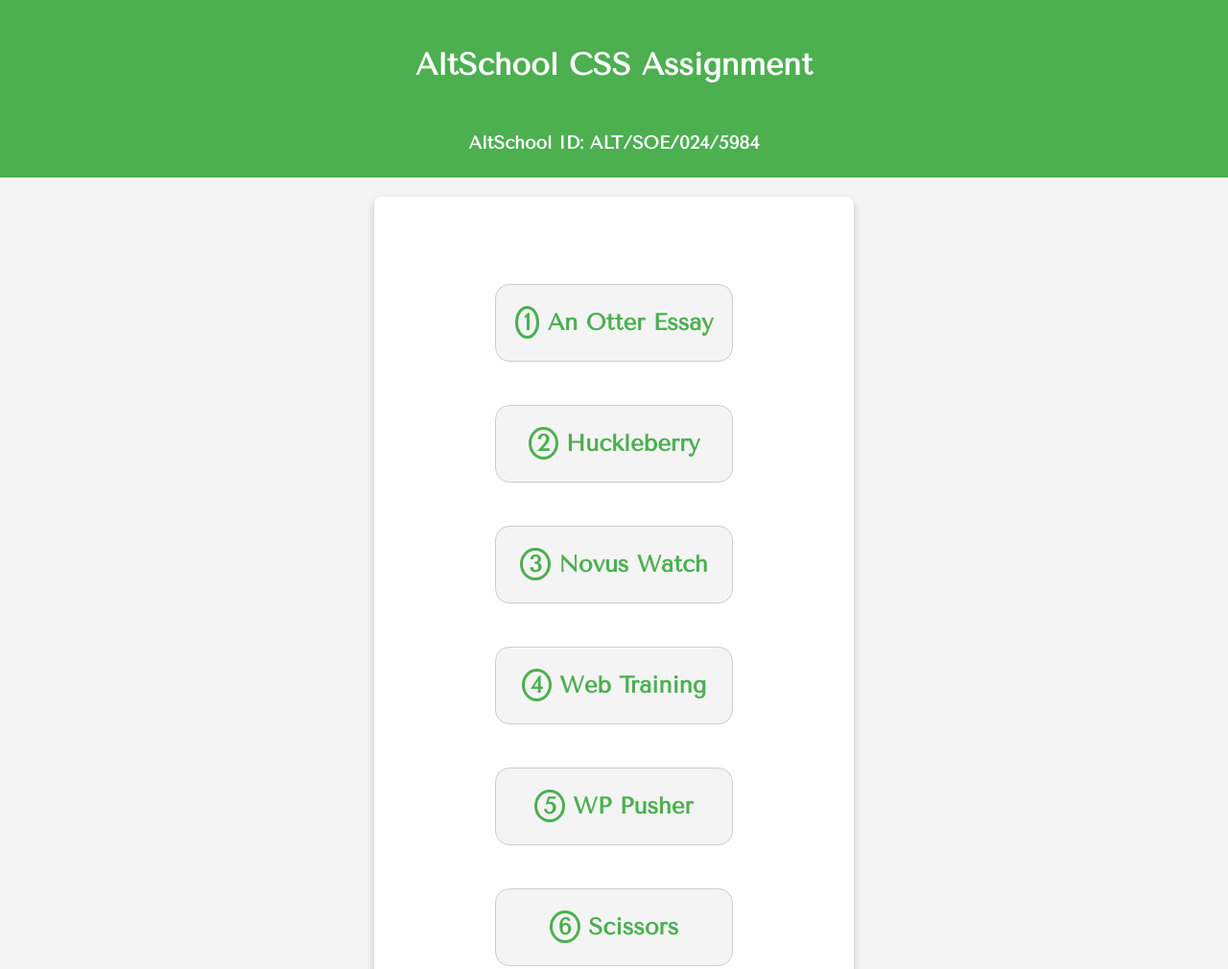
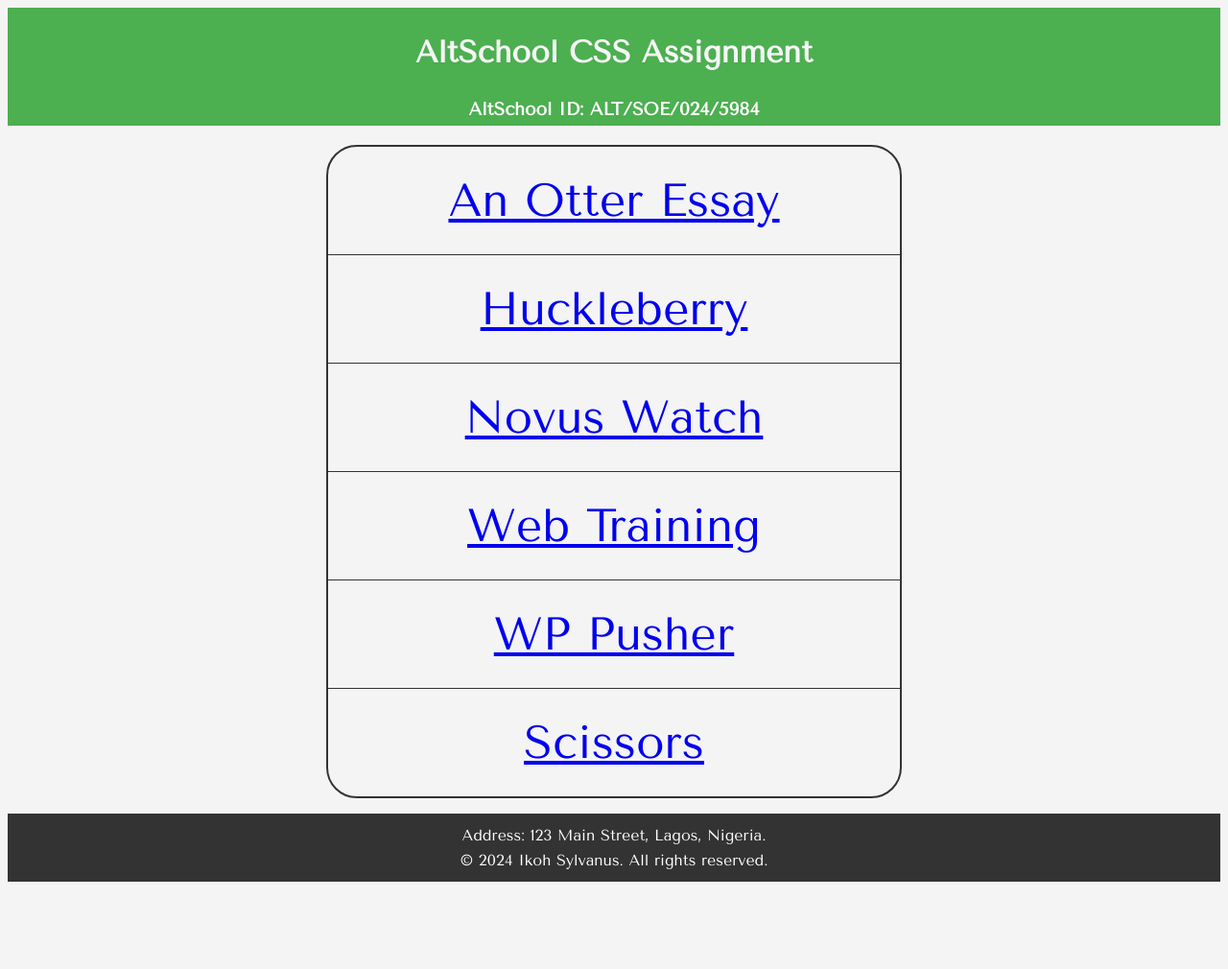
Before and after one commit to 007gregious/AltSchool-CSS-Assignment, a plain HTML site: page index.html in a window 1280 px wide. Shown: the top 1010 px of the page at 96% size. After the commit the page ends 927 px from the top, so only its background shows below. Drawn offline with nearby package versions, Linux system fonts and the light colour scheme.

Commit message:
redesigned the webpage

```diff
--- a/index.html
+++ b/index.html
@@ -20,44 +20,38 @@
     </header>
 
     <!-- main content -->
-    <main class="card">
+    <main>
 
-      <div class="container">
+      <div>
+        <div style="height: 20px;"></div>
         <!--Nav element-->
         <nav>
           <ul>
+            <!-- <h2>CSS ASSIGNMENT</h2> -->
             <li>
-              <h2 class="box">
-                <span>1</span> <a href="assignment-1\otter.html"> An Otter Essay</a>
-              </h2>
-            </a>
+              <a href="assignment-1\otter.html"> An Otter Essay</a>
             </li>
+
             <li>
-              <h2 class="box">
-                <span>2</span> <a href="assignment-2\huckleberry.html"> Huckleberry</a>
-              </h2>
-              </a>
+                <a href="assignment-2\huckleberry.html"> Huckleberry</a>
               </li>
+
             <li>
-              <h2 class="box"><span>3</span> <a href="assignment-3\novusWatch.html"> Novus Watch</a>
-              </h2>
-            </a>
+             <a href="assignment-3\novusWatch.html"> Novus Watch</a>
             </li>
+
             <li>
-              <h2 class="box"><span>4</span> <a href="assignment-4\webTraining.html"> Web Training</a>
-              </h2>
-            </a>
+              <a href="assignment-4\webTraining.html"> Web Training</a>
             </li>
+
             <li>
-              <h2 class="box"><span>5</span> <a href="assignment-5\wpPusher.html"> WP Pusher</a>
-              </h2>
-            </a>
+              <a href="assignment-5\wpPusher.html"> WP Pusher</a>
             </li>
+
             <li>
-              <h2 class="box"><span>6</span> <a href="assignment-6/scissors.html"> Scissors</a>
-              </h2>
-            </a>
+              <a href="assignment-6/scissors.html"> Scissors</a>
             </li>
+
           </ul>
         </nav>
   </div>
--- a/styles.css
+++ b/styles.css
@@ -6,12 +6,15 @@
 
 /* Reset some default styles */
 * {
+  margin: 0;
+  padding: 0;
   box-sizing: border-box;
 }
 
 body {
-  margin: 0;
+  margin: 0.5rem;
   font-family: "Tenor Sans", serif;
+  text-align: center;
   line-height: 1.6;
   background-color: #f4f4f4;
 }
@@ -29,39 +32,63 @@ h1 {
   text-align: center;
   padding: 20px 20px;
   background-color: #4caf50;
-  color: white;
-}
-
-/* Card styles */
-.card {
-  background: white;
-  border-radius: 8px;
-  box-shadow: 0 4px 8px rgba(0, 0, 0, 0.2);
-  margin: 20px auto;
-  padding: 20px;
-  max-width: 500px;
+  color: whitesmoke;
 }
 
 /* Style the navigation menu */
 nav {
-  margin: 0;
+  border: 2px solid #333;
+  border-radius: 2rem;
+  margin: 0 auto 1rem;
+  max-width: 600px;
+  font-size: 3rem;
+  line-height: 7rem;
 }
 
-/* Style the unordered list */
-nav ul {
-  list-style: none;
-  padding: 0;
-  text-align: center;
+/* h2 {
+  padding: 1rem;
+  background: gold;
+  border-radius: 2rem 2rem 0 0;
+} */
+
+ul {
+  list-style-type: none;
 }
 
-/* Style the list items */
-nav ul li {
-  display: inline;
-  margin: 0 15px;
+li{
+  border-top: 1px solid #333;
+}
+
+li:first-child {
+  border-top: none;
+}
+
+li:first-child a {
+  border-radius: 1.5rem 1.5rem 0 0;
+}
+
+li a {
+  display: block;
+}
+
+li a:visited {
+  text-decoration: none;
+  color: #333;
+}
+
+li a:hover,
+li a:focus {
+  background: #A5D6A7;
+  color: whitesmoke;
+  cursor: pointer;
+}
+
+li:last-child a {
+  border-radius: 0 0 1.5rem 1.5rem;
 }
 
 /* Style the links */
-nav ul li a {
+/* nav ul li a {
   color: #4caf50;
   text-decoration: none;
   font-weight: bold;
@@ -70,19 +97,20 @@ nav ul li a {
 nav ul li a:hover {
   text-decoration: underline;
 }
-
-.container {
+ */
+/* .container {
   display: flex;
   justify-content: space-around;
   align-items: baseline;
   padding: 20px;
   box-sizing: border-box;
 }
-
+ */
+ /*
 .box {
   flex: 1;
   margin: 10px;
-  padding: 20px;
+  padding: 10px;
   background-color: #f4f4f4;
   border: 1px solid #ccc;
   text-align: center;
@@ -93,9 +121,9 @@ nav ul li a:hover {
   background-color: #e5f3e5;
   color: white;
 }
-
+ */
 /* Style the checklist */
-h2 span {
+/* span {
   border: 3px solid #4caf50;
   color: #4caf50;
   padding: 6px;
@@ -103,7 +131,7 @@ h2 span {
   padding-top: 0;
   padding-bottom: 0;
   text-align: end;
-}
+} */
 
 /* Footer styles */
 footer {
```
